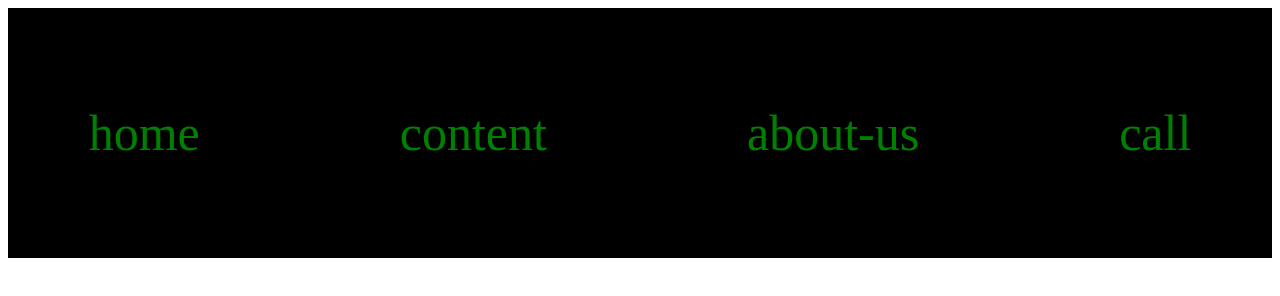
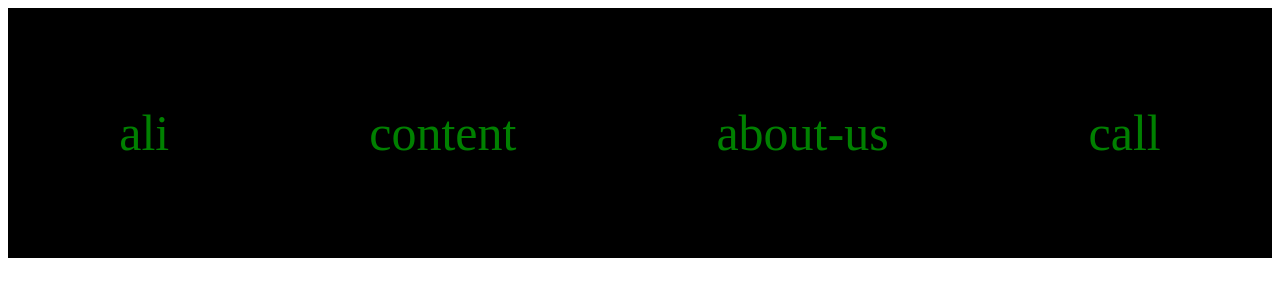
Before and after one commit to MORESHAR/Ali, a plain HTML site: page A/index.html in a window 1280 px wide. Drawn offline with Linux system fonts and the light colour scheme.

Commit message:
Update index.html

```diff
--- a/A/index.html
+++ b/A/index.html
@@ -10,7 +10,7 @@
     <header>
         <nav>
         <div class="menu">
-            <div class="c"><a href="">home</a></div>
+            <div class="c"><a href="">ali</a></div>
             <div class="c"><a href="">content</a></div>
             <div class="c"><a href="">about-us</a></div>
             <div class="c"><a href="">call</a></div>
```
